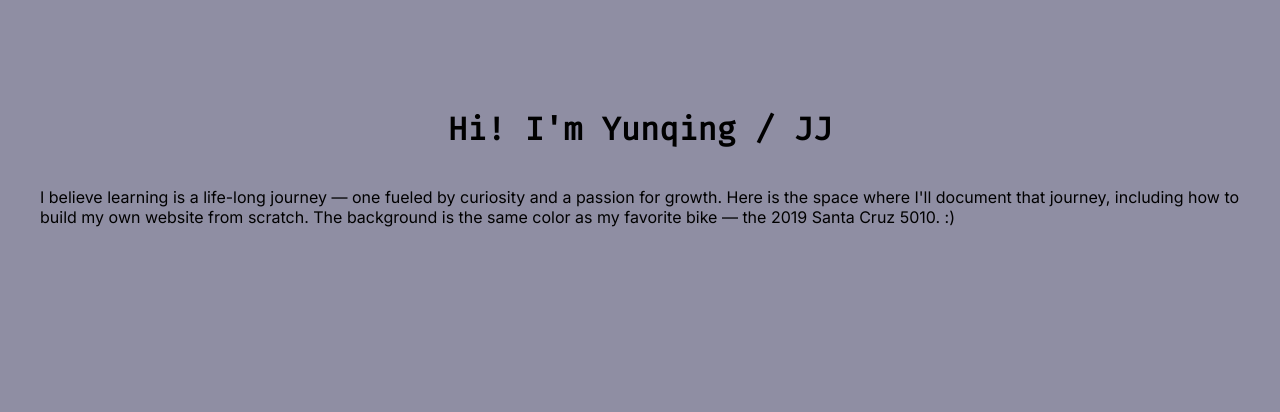
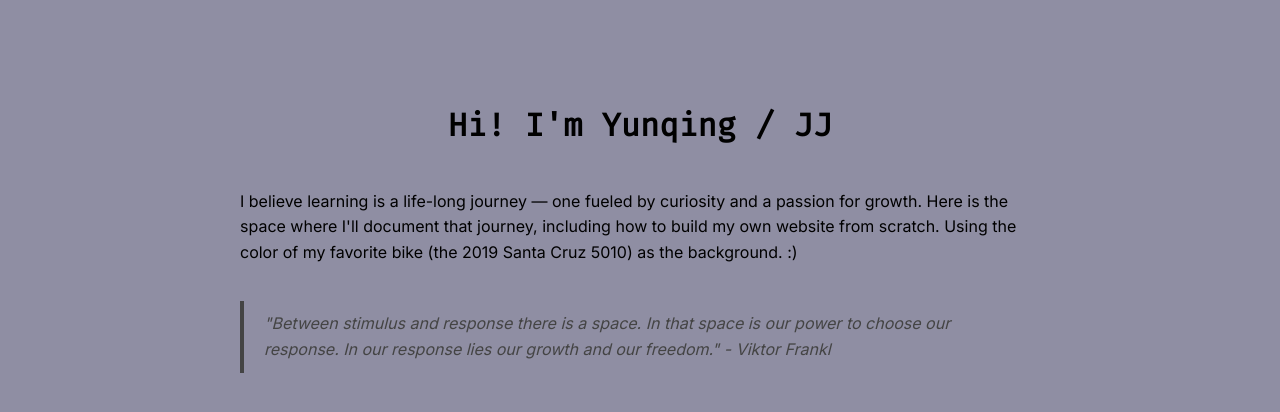
Before and after one commit to yunqingjia/scratch, a plain HTML site: page index.html in a window 1280 px wide. Drawn offline with Linux system fonts and the light colour scheme.

Commit message:
adj margins

```diff
--- a/index.html
+++ b/index.html
@@ -16,6 +16,9 @@
         <p id="message"></p>
         <script src="script.js"></script> -->
         <h1>Hi! I'm Yunqing / JJ</h1>
-        <p>I believe learning is a life-long journey &mdash; one fueled by curiosity and a passion for growth. Here is the space where I'll document that journey, including how to build my own website from scratch. The background is the same color as my favorite bike &mdash; the 2019 Santa Cruz 5010. :)</p>
+        <p>I believe learning is a life-long journey &mdash; one fueled by curiosity and a passion for growth. Here is the space where I'll document that journey, including how to build my own website from scratch. Using the color of my favorite bike (the 2019 Santa Cruz 5010) as the background. :)</p>
+        <blockquote>
+            "Between stimulus and response there is a space. In that space is our power to choose our response. In our response lies our growth and our freedom." - Viktor Frankl
+        </blockquote>
     </body>
 </html>
--- a/style.css
+++ b/style.css
@@ -1,6 +1,6 @@
 h1 {
     font-family: 'Fira Code', monospace;
-    margin-top: 100px;
+    margin-top: 60px;
     text-align: center;
 }
 
@@ -9,9 +9,19 @@ body {
     display: flex;
     flex-direction: column;
     align-items: center;
-    margin-left: 40px;
-    margin-right: 40px;
+    margin: 40px auto;
+    max-width: 800px;
+    padding: 0 20px;
+    line-height: 1.6;
     background-color: #8f8ea3;
+}
+
+blockquote {
+    font-style: italic;
+    margin: 20px auto;
+    padding: 10px 20px;
+    border-left: 4px solid #444;
+    color: #444;
 }
 
 /* button {
```
